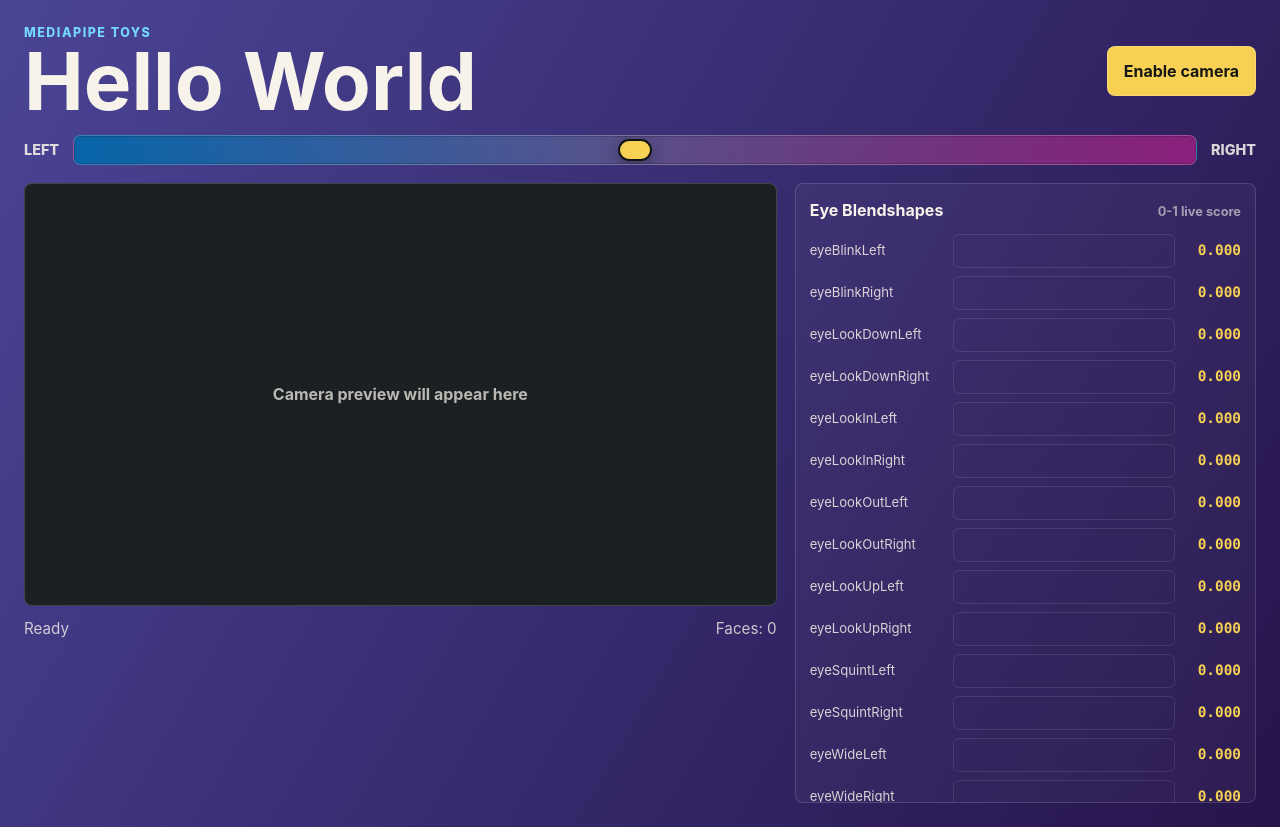
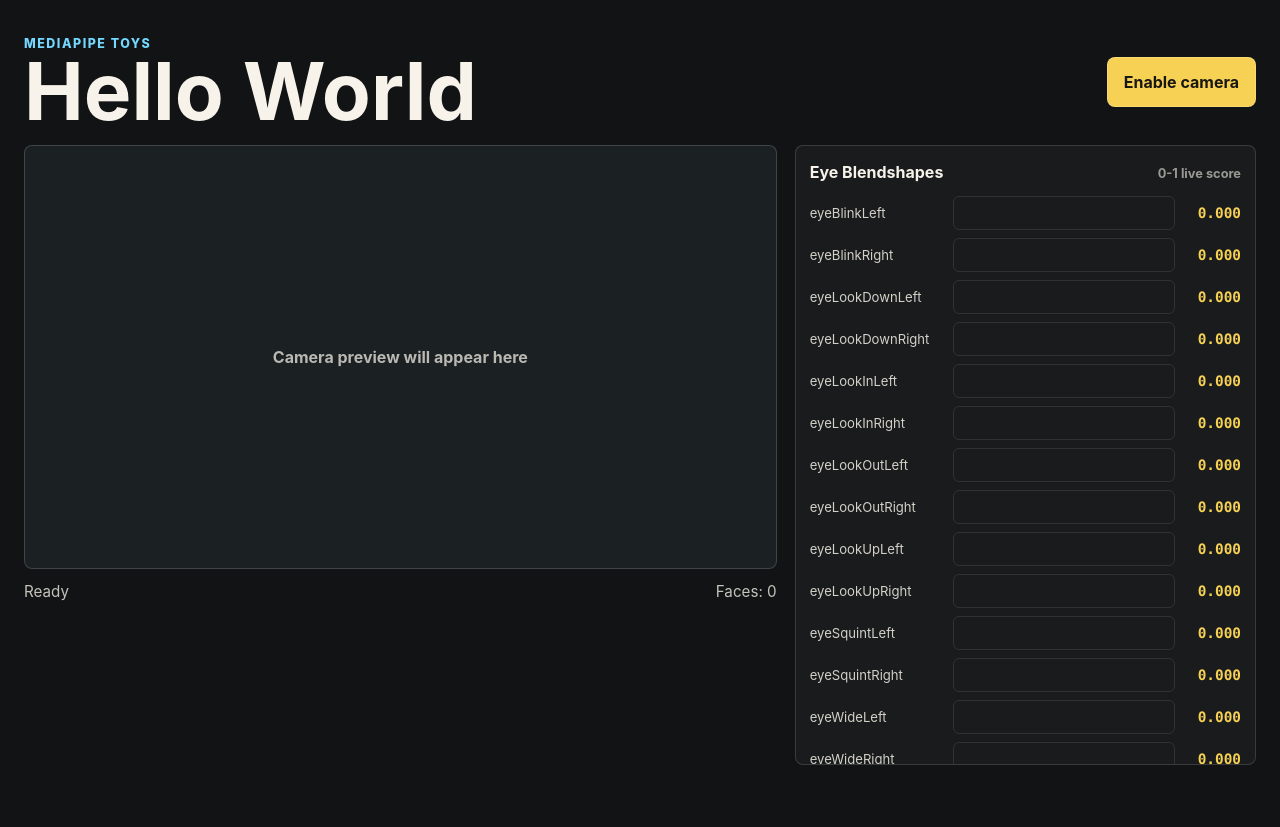
Before and after one commit to SeifELG/mediapipe-toys, a website built with Vite: page index.html in a window 1280 px wide. After the commit the page ends 800 px from the top, so only its background shows below. Built offline with nearby package versions, Linux system fonts and the light colour scheme.

Commit message:
Revert "add left right eye tracking"
This reverts commit 408126b0b04964553752828070fba2f6ecdc996a.

```diff
--- a/index.html
+++ b/index.html
@@ -15,15 +15,6 @@
           </div>
           <button id="enable-camera" type="button">Enable camera</button>
         </header>
-
-        <div class="gaze-meter" aria-label="Horizontal gaze indicator">
-          <span>Left</span>
-          <div class="gaze-track">
-            <div class="gaze-center"></div>
-            <div class="gaze-indicator"></div>
-          </div>
-          <span>Right</span>
-        </div>
 
         <div class="workspace">
           <div class="camera-column">
--- a/src/main.ts
+++ b/src/main.ts
@@ -13,7 +13,6 @@ const statusLabel = getElement<HTMLSpanElement>("#status");
 const faceCountLabel = getElement<HTMLSpanElement>("#face-count");
 const emptyState = getElement<HTMLDivElement>("#empty-state");
 const eyeScoreList = getElement<HTMLDivElement>("#eye-score-list");
-const root = document.documentElement;
 const eyeBlendshapeNames = [
   "eyeBlinkLeft",
   "eyeBlinkRight",
@@ -31,7 +30,6 @@ const eyeBlendshapeNames = [
   "eyeWideRight"
 ];
 const maxHistoryLength = 140;
-const gazeSensitivity = 3.2;
 
 const maybeCanvasContext = canvas.getContext("2d");
 
@@ -166,10 +164,9 @@ function drawResult(result: FaceLandmarkerResult) {
 
 function updateEyeScores(result: FaceLandmarkerResult) {
   const categories = result.faceBlendshapes[0]?.categories ?? [];
-  const scoreByName = new Map(categories.map((category) => [category.categoryName, category.score]));
 
   for (const score of eyeScores) {
-    const value = scoreByName.get(score.name) ?? 0;
+    const value = categories.find((category) => category.categoryName === score.name)?.score ?? 0;
 
     score.history.push(value);
 
@@ -180,18 +177,6 @@ function updateEyeScores(result: FaceLandmarkerResult) {
     score.value.textContent = value.toFixed(3);
     drawScoreChart(score);
   }
-
-  updateBackgroundFromGaze(scoreByName);
-}
-
-function updateBackgroundFromGaze(scoreByName: Map<string, number>) {
-  const lookLeft =
-    (scoreByName.get("eyeLookOutLeft") ?? 0) + (scoreByName.get("eyeLookInRight") ?? 0);
-  const lookRight =
-    (scoreByName.get("eyeLookInLeft") ?? 0) + (scoreByName.get("eyeLookOutRight") ?? 0);
-  const horizontalGaze = clamp((lookRight - lookLeft) * gazeSensitivity, -1, 1);
-
-  root.style.setProperty("--gaze-mix", `${((horizontalGaze + 1) / 2).toFixed(3)}`);
 }
 
 function createEyeScoreRows() {
@@ -296,10 +281,6 @@ function setStatus(message: string) {
   statusLabel.textContent = message;
 }
 
-function clamp(value: number, min: number, max: number) {
-  return Math.min(Math.max(value, min), max);
-}
-
 window.addEventListener("beforeunload", () => {
   cancelAnimationFrame(animationFrameId);
 });
--- a/src/styles.css
+++ b/src/styles.css
@@ -1,5 +1,4 @@
 :root {
-  --gaze-mix: 0.5;
   color: #f7f3ea;
   background: #111314;
   font-family:
@@ -18,12 +17,6 @@ body {
   min-width: 320px;
   min-height: 100vh;
   margin: 0;
-  background:
-    linear-gradient(
-      120deg,
-      rgb(calc(0 + (148 - 0) * var(--gaze-mix)) calc(105 + (32 - 105) * var(--gaze-mix)) calc(170 + (128 - 170) * var(--gaze-mix))),
-      rgb(calc(0 + (76 - 0) * var(--gaze-mix)) calc(34 + (6 - 34) * var(--gaze-mix)) calc(80 + (70 - 80) * var(--gaze-mix)))
-    );
 }
 
 button {
@@ -63,50 +56,6 @@ button:disabled {
 
 .topbar {
   margin-bottom: 16px;
-}
-
-.gaze-meter {
-  display: grid;
-  grid-template-columns: auto minmax(160px, 1fr) auto;
-  align-items: center;
-  gap: 14px;
-  margin-bottom: 18px;
-  color: rgba(247, 243, 234, 0.86);
-  font-size: 0.9rem;
-  font-weight: 800;
-  text-transform: uppercase;
-}
-
-.gaze-track {
-  position: relative;
-  height: 30px;
-  overflow: hidden;
-  border: 1px solid rgba(255, 255, 255, 0.2);
-  border-radius: 8px;
-  background:
-    linear-gradient(90deg, rgba(0, 105, 170, 0.9), rgba(247, 243, 234, 0.16), rgba(148, 32, 128, 0.9));
-  box-shadow: inset 0 0 0 1px rgba(0, 0, 0, 0.18);
-}
-
-.gaze-center {
-  position: absolute;
-  inset: 4px auto 4px 50%;
-  width: 2px;
-  border-radius: 999px;
-  background: rgba(247, 243, 234, 0.55);
-}
-
-.gaze-indicator {
-  position: absolute;
-  top: 3px;
-  left: calc(var(--gaze-mix) * 100%);
-  width: 34px;
-  height: 22px;
-  border: 2px solid #111314;
-  border-radius: 999px;
-  background: #f7d154;
-  box-shadow: 0 4px 18px rgba(0, 0, 0, 0.35);
-  transform: translateX(-50%);
 }
 
 .workspace {
```
